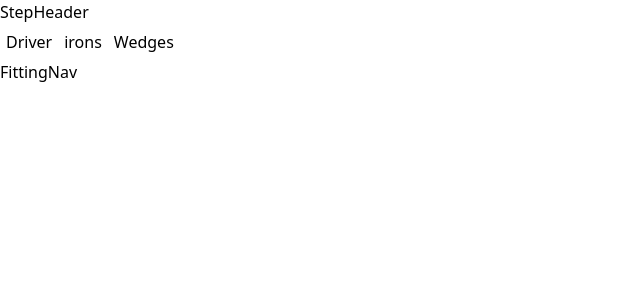
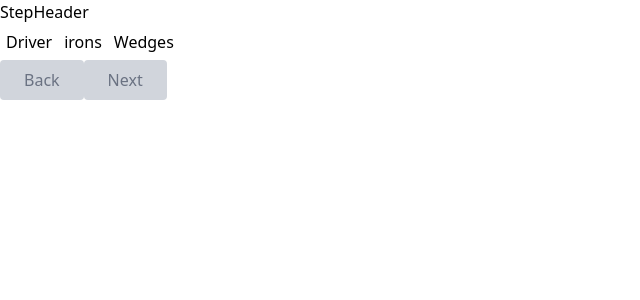
Before and after one commit to LucasBallario/FittingGo, a Next.js app: page /fitting in a window 1280 px wide. Shown: the top 300 px of the page, without its empty margins (0-640 px from the left). Built offline with nearby package versions, Linux system fonts and the light colour scheme.

Commit message:
Start with the FittingNav.tsx

```diff
--- a/app/fitting/components/Fitting.tsx
+++ b/app/fitting/components/Fitting.tsx
@@ -33,6 +33,8 @@ export default function Fitting() {
         }
     }
 
+
+
     const [formData,setFormData] = useState(
           {
             type: null,
@@ -42,7 +44,7 @@ export default function Fitting() {
           }
     )
 
-
+    const disableNext = currentStep === 0 && !formData.type;
 
 
   return (
@@ -59,6 +61,7 @@ export default function Fitting() {
         />
 
         <FittingNav
+        disableNext={disableNext}
         currentStep={currentStep}
         totalSteps={steps.length}
         onNext={goNext}
--- a/app/fitting/components/FittingNav.tsx
+++ b/app/fitting/components/FittingNav.tsx
@@ -1,7 +1,29 @@
 import React from 'react'
 
-export default function FittingNav() {
+export default function FittingNav({disableNext, onNext,onBack, currentStep,totalSteps}) {
   return (
-    <div>FittingNav</div>
+    <div>
+
+      <button className={
+          currentStep === 0
+            ? "bg-gray-300 text-gray-500 cursor-not-allowed px-6 py-2 rounded"
+            : "bg-slate-200 text-black hover:bg-slate-300 px-6 py-2 rounded"
+          }
+        disabled={currentStep=== 0}
+        onClick={onBack}>
+          Back
+      </button>
+
+
+      <button className={
+          disableNext
+            ? "bg-gray-300 text-gray-500 cursor-not-allowed px-6 py-2 rounded"
+            : "bg-green-600 text-white hover:bg-green-700 px-6 py-2 rounded"
+          }
+      onClick={onNext} disabled={disableNext}>
+        Next
+      </button>
+
+    </div>
   )
 }
```
